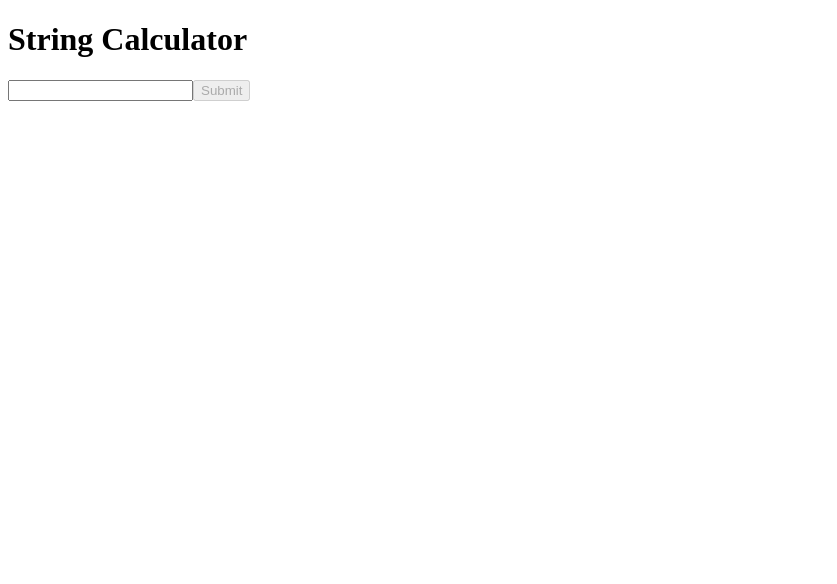
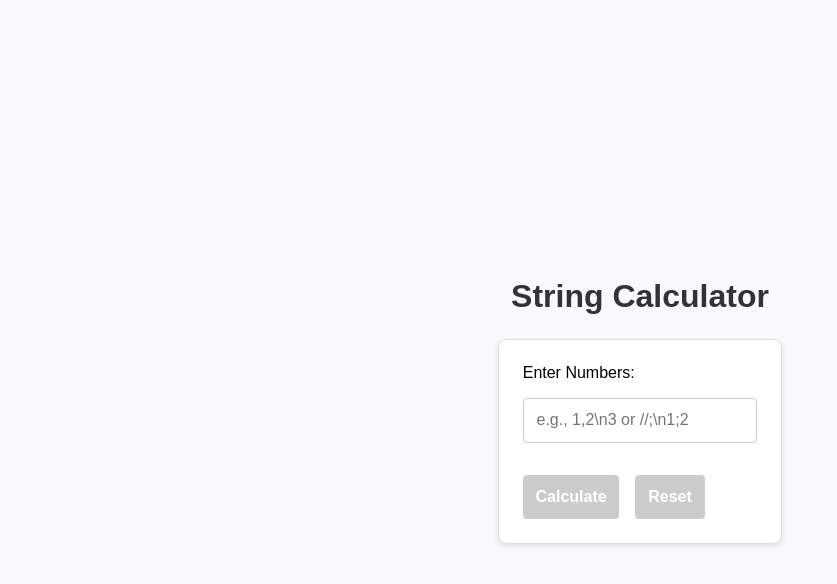
Before and after one commit to felix-02/Incubyte-Assignment, a React (Vite) app: page / in a window 1280 px wide. Shown: the top 584 px of the page, without its empty margins (0-837 px from the left). Built offline with nearby package versions, Linux system fonts and the light colour scheme.

Commit message:
(feat): added styling to application

```diff
--- /dev/null
+++ b/src/App.css
@@ -0,0 +1,3 @@
+body {
+    margin: 0;
+}
--- a/src/App.jsx
+++ b/src/App.jsx
@@ -1,5 +1,6 @@
 import StringCalculator from "./page/StringCalculator";
 import { stringCalculatorTests } from "./tests/string-calculator-tests";
+import "./App.css";
 
 function App() {
   stringCalculatorTests();
--- a/src/Page/StringCalculator.jsx
+++ b/src/Page/StringCalculator.jsx
@@ -1,9 +1,10 @@
 import React from "react";
 import StringCalculatorForm from "../components/StringCalculatorForm";
+import styles from "./StringCalculator.module.css";
 
 const StringCalculator = () => {
   return (
-    <div>
+    <div className={styles.container}>
       <h1>String Calculator </h1>
       <StringCalculatorForm />
     </div>
--- a/src/components/StringCalculatorForm.jsx
+++ b/src/components/StringCalculatorForm.jsx
@@ -1,25 +1,55 @@
 import React, { useState } from "react";
 import { addNumbers } from "../util/string-calculator";
+import styles from "./StringCalculatorForm.module.css";
 
 const StringCalculatorForm = () => {
   const [inputStr, setInputStr] = useState("");
-  const [displayedNumber, setDisplayedNumber] = useState("");
+  const [displayedNumber, setDisplayedNumber] = useState(null);
+  const [error, setError] = useState("");
 
   const handleFormSubmit = (e) => {
     e.preventDefault();
-    setDisplayedNumber(addNumbers(inputStr));
+    try {
+      setError("");
+      setDisplayedNumber(addNumbers(inputStr));
+    } catch (err) {
+      setError(err.message);
+      setDisplayedNumber(null);
+    }
+  };
+
+  const handleReset = () => {
+    setInputStr("");
+    setDisplayedNumber(null);
+    setError("");
   };
 
   return (
-    <>
-      {displayedNumber && <p>Result: {displayedNumber}</p>}
-      <form onSubmit={handleFormSubmit}>
-        <input value={inputStr} onChange={(e) => setInputStr(e.target.value)} />
+    <form className={styles.form} onSubmit={handleFormSubmit}>
+      <label htmlFor="stringInput">Enter Numbers:</label>
+      <input
+        id="stringInput"
+        value={inputStr}
+        onChange={(e) => setInputStr(e.target.value)}
+        placeholder="e.g., 1,2\n3 or //;\n1;2"
+      />
+      <div className={styles.buttonContainer}>
         <button disabled={inputStr.length === 0} type="submit">
-          Submit
+          Calculate
         </button>
-      </form>
-    </>
+        <button
+          disabled={inputStr.length === 0}
+          type="button"
+          onClick={handleReset}
+        >
+          Reset
+        </button>
+      </div>
+      {displayedNumber !== null && (
+        <p className={styles.result}>Result: {displayedNumber}</p>
+      )}
+      {error && <p className={styles.error}>Error: {error}</p>}
+    </form>
   );
 };
 
--- /dev/null
+++ b/src/components/StringCalculatorForm.module.css
@@ -0,0 +1,65 @@
+
+.form {
+    display: flex;
+    flex-direction: column;
+    gap: 1rem;
+    background: white;
+    padding: 1.5rem;
+    border: 1px solid #ddd;
+    border-radius: 8px;
+    box-shadow: 0 2px 5px rgba(0, 0, 0, 0.1);
+  }
+
+  input {
+    padding: 0.8rem;
+    font-size: 1rem;
+    border: 1px solid #ccc;
+    border-radius: 4px;
+    transition: border-color 0.3s ease;
+  }
+
+  input:focus {
+    border-color: #007bff;
+    outline: none;
+  }
+
+  .buttonContainer {
+    display: flex;
+    gap: 1rem;
+    margin-top: 1rem;
+  }
+
+
+  button {
+    padding: 0.8rem;
+    font-size: 1rem;
+    font-weight: bold;
+    color: white;
+    background-color: #007bff;
+    border: none;
+    border-radius: 4px;
+    cursor: pointer;
+    transition: background-color 0.3s ease;
+  }
+
+  button:disabled {
+    background-color: #ccc;
+    cursor: not-allowed;
+  }
+
+  button:hover:not(:disabled) {
+    background-color: #0056b3;
+  }
+
+  .result {
+    margin-top: 1.5rem;
+    font-size: 1.2rem;
+    color: green;
+    font-weight: bold;
+  }
+
+  .error {
+    margin-top: 1.5rem;
+    font-size: 1rem;
+    color: red;
+  }
--- /dev/null
+++ b/src/page/StringCalculator.module.css
@@ -0,0 +1,15 @@
+.container {
+    display: flex;
+    flex-direction: column;
+    align-items: center;
+    justify-content: center;
+    min-height: 100vh;
+    background-color: #f7f9fc;
+    font-family: 'Arial', sans-serif;
+  }
+
+  h1 {
+    font-size: 2rem;
+    color: #333;
+    margin-bottom: 1.5rem;
+  }
```
